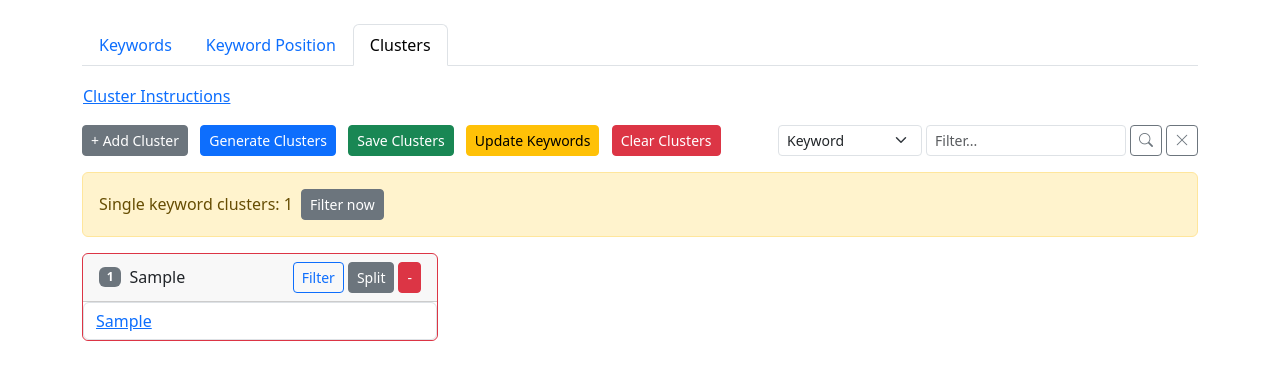
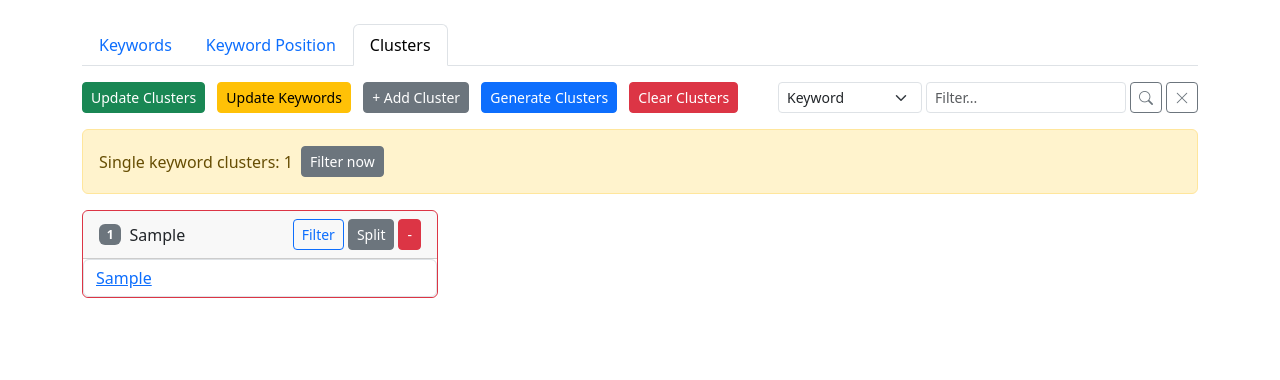
Before and after one commit to greenmindagency/tools, a PHP site: the page made by seo-platform/clusters.php in a window 1280 px wide. Shown: the part 161-541 px from the top of the page. Run offline with PHP 8.4, Linux system fonts and the light colour scheme; the visitor is signed in with stand-in values (Sample User, id 1); tables that the repository leaves empty or names only in its code hold one stand-in row (values such as "Sample post").

Commit message:
Reorder buttons in clustering tab

```diff
--- a/seo-platform/clusters.php
+++ b/seo-platform/clusters.php
@@ -363,23 +363,13 @@ JOIN keywords k2 ON k1.keyword = k2.keyword AND k1.id > k2.id
 WHERE k1.client_id = $client_id AND k2.client_id = $client_id");
 updateKeywordStats($pdo, $client_id);
 ?>
-<div class="mb-3">
-  <button class="btn btn-link p-0" type="button" data-bs-toggle="collapse" data-bs-target="#instructionsBox" aria-expanded="false" aria-controls="instructionsBox">Cluster Instructions</button>
-  <div class="collapse" id="instructionsBox">
-    <textarea id="clusterInstructions" class="form-control" rows="6">If you are using one of the keywords in the cluster don’t repeat it on another cluster
-Try to split as possible the same meaning groups, and cluster only the same meaning, if not keep it in a standalone cluster
-Don’t ever make a one cluster for all keywords. I need them split for the same meaning or they can be merged in one cluster to be used in a one page for SEO content creation. Please minimum 2 keywords per cluster, don't make a cluster for 1 keyword
-Group commercial keywords (like company, agency, services) **together only when they are of the same intent**.</textarea>
-    <button id="updateBtn" class="btn btn-secondary btn-sm mt-2">Update Clusters</button>
-  </div>
-</div>
 
 <div class="mb-3 d-flex justify-content-between">
   <div>
+    <button id="saveBtn" class="btn btn-success btn-sm me-2" disabled>Update Clusters</button>
+    <button type="button" id="toggleAddForm" class="btn btn-warning btn-sm me-2">Update Keywords</button>
     <button id="addClusterBtn" class="btn btn-secondary btn-sm me-2">+ Add Cluster</button>
     <button id="generateBtn" class="btn btn-primary btn-sm me-2">Generate Clusters</button>
-    <button id="saveBtn" class="btn btn-success btn-sm me-2" disabled>Save Clusters</button>
-    <button type="button" id="toggleAddForm" class="btn btn-warning btn-sm me-2">Update Keywords</button>
     <button id="clearBtn" class="btn btn-danger btn-sm">Clear Clusters</button>
   </div>
   <form id="clusterFilterForm" method="GET" class="d-flex">
@@ -873,9 +863,6 @@ function runClustering(instructions, autoSave = false) {
 document.getElementById('generateBtn').addEventListener('click', function() {
   runClustering('', true);
 });
-document.getElementById('updateBtn').addEventListener('click', function() {
-  runClustering(document.getElementById('clusterInstructions').value, true);
-});
 document.getElementById('addClusterBtn').addEventListener('click', function() {
   currentClusters.push([]);
       renderClusters(currentClusters);
```
